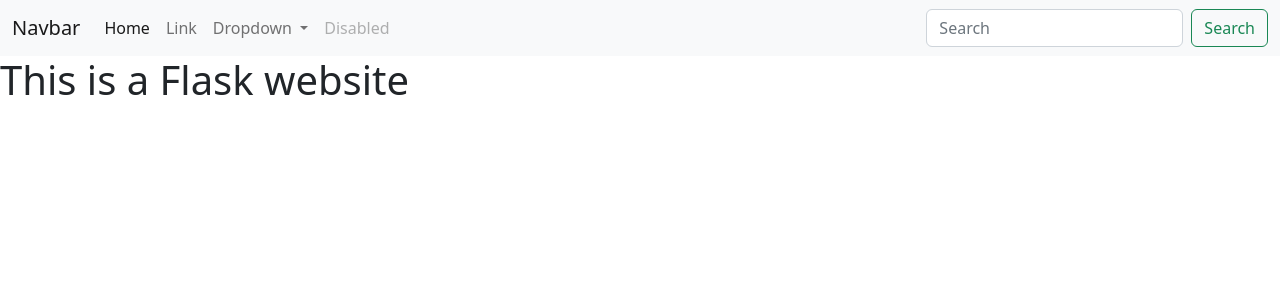
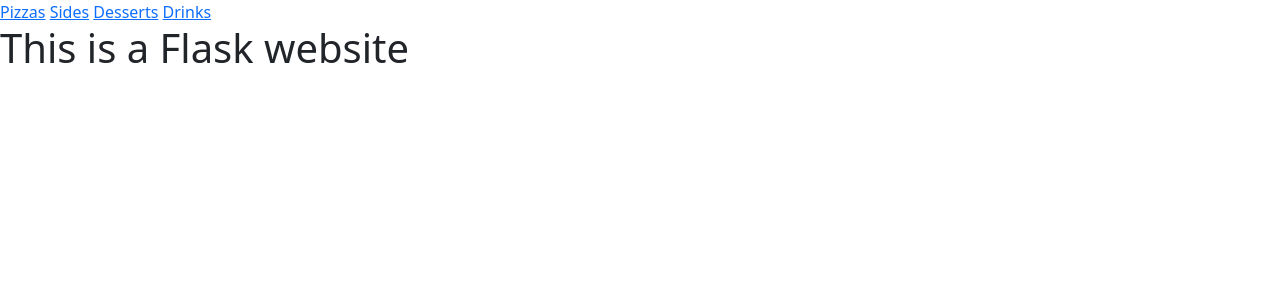
Before and after one commit to gwalker256/-CN-Innovate-Graham-FP, a Flask app: page / in a window 1280 px wide. Shown: the top 300 px of the page. Run offline with Flask 2, Linux system fonts and the light colour scheme.

Commit message:
nav html

```diff
--- a/templates/base.html
+++ b/templates/base.html
@@ -11,9 +11,22 @@
 </head>
 <body id="base-body">
 
+    <nav id="base-nav">
+
+        <a href="{{ url_for('views.pizzas') }}">Pizzas</a>
+        <a href="{{ url_for('views.sides') }}">Sides</a>
+        <a href="{{ url_for('views.desserts') }}">Desserts</a>
+        <a href="{{ url_for('views.drinks') }}">Drinks</a>
 
 
-    <nav class="navbar navbar-expand-lg bg-light">
+
+
+
+    </nav>
+
+
+
+    <!-- <nav class="navbar navbar-expand-lg bg-light">
         <div class="container-fluid">
           <a class="navbar-brand" href="#">Navbar</a>
           <button class="navbar-toggler" type="button" data-bs-toggle="collapse" data-bs-target="#navbarSupportedContent" aria-controls="navbarSupportedContent" aria-expanded="false" aria-label="Toggle navigation">
@@ -48,7 +61,7 @@
             </form>
           </div>
         </div>
-      </nav>
+      </nav> -->
 
 
 
--- a/views.py
+++ b/views.py
@@ -4,11 +4,27 @@ views = Blueprint("views", __name__)
 
 # view in this instance is a Blueprint
 
-task_list = []
+# task_list = []
 
 @views.route("/")
 def home():
     return render_template("index.html")
+
+@views.route("/pizzas")
+def pizzas():
+    return render_template("pizzas.html")
+
+@views.route("/sides")
+def sides():
+    return render_template("sides.html")
+
+@views.route("/desserts")
+def desserts():
+    return render_template("desserts.html")
+
+@views.route("/drinks")
+def drinks():
+    return render_template("drinks.html")
 
 
 # @views.route("/todos", methods=["GET", "POST"])
```
Also changed, not shown: templates/desserts.html (added, +8 -0 lines), templates/drinks.html (added, +8 -0 lines), templates/pizzas.html (added, +8 -0 lines), templates/sides.html (added, +8 -0 lines).
